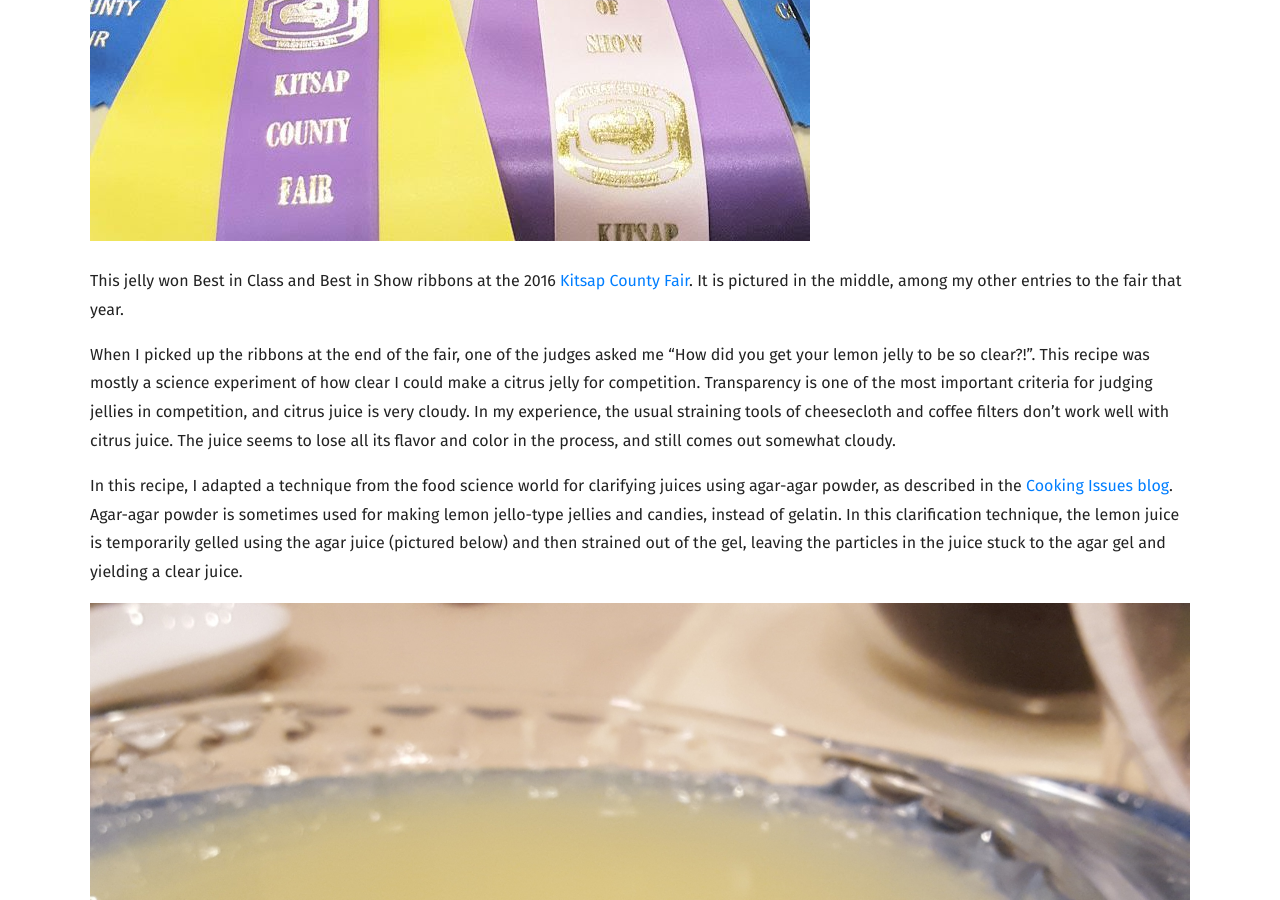
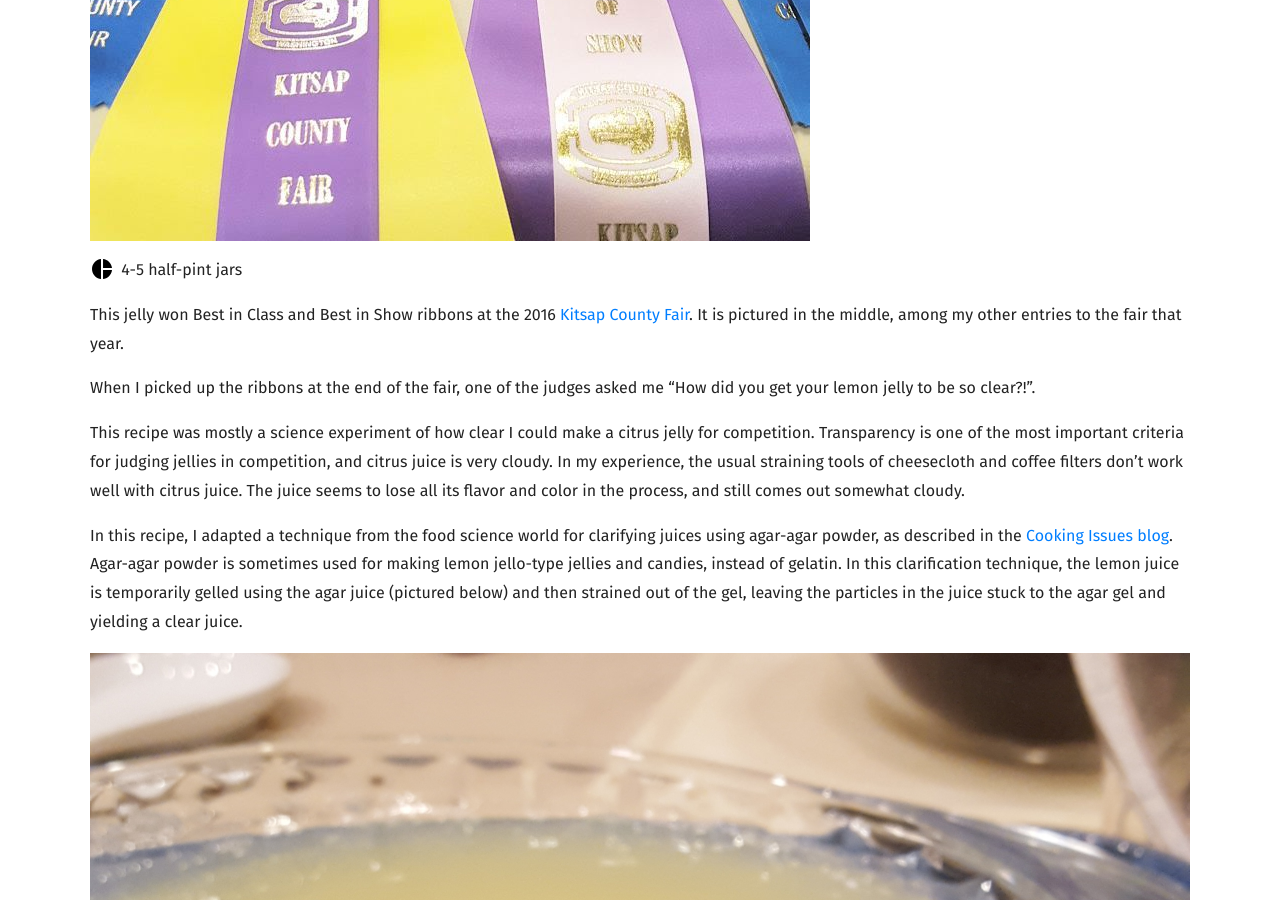
Before and after one commit to clareliguori/recipes, a Jekyll site: the page built from _posts/0000-00-00-lemon-jelly.md, in a window 1280 px wide and 900 px high, scrolled down 999 px. Built offline with Jekyll 4.4.1, drawn with Linux system fonts in a browser that asks for light colours; nearby versions of some CDN libraries.

Commit message:
Move adapted from below post

```diff
--- a/_layouts/post.html
+++ b/_layouts/post.html
@@ -9,6 +9,16 @@
 	</div>
 	{% endif %}
 
+	<ul id="recipe" class="recipe-overview">
+		<li title="Servings">{% include recipe-icon.html icon="quantity" %}<span>{{ page.recipe.servings }}</span></li>
+		{% if page.recipe.prep %}
+			<li title="Prep Time">{% include recipe-icon.html icon="time" %}<span>{{ page.recipe.prep }}</span></li>
+		{% endif %}
+		{% if page.recipe.cook %}
+			<li title="Cook Time">{% include recipe-icon.html icon="cook" %}<span>{{ page.recipe.cook }}</span></li>
+		{% endif %}
+	</ul>
+
 	{% if page.adapted_from %}
 	<div class="original-recipe">
 		Adapted from <a href="{{ page.adapted_from.link }}">{{ page.adapted_from.author }}'s {{ page.adapted_from.recipe_name }}</a>
@@ -18,16 +28,6 @@
 	<div class="recipe-body">
 		{{ content }}
 	</div>
-
-	<ul id="recipe" class="recipe-overview">
-		<li title="Servings">{% include recipe-icon.html icon="quantity" %}<span>{{ page.recipe.servings }}</span></li>
-		{% if page.recipe.prep %}
-			<li title="Prep Time">{% include recipe-icon.html icon="time" %}<span>{{ page.recipe.prep }}</span></li>
-		{% endif %}
-		{% if page.recipe.cook %}
-			<li title="Cook Time">{% include recipe-icon.html icon="cook" %}<span>{{ page.recipe.cook }}</span></li>
-		{% endif %}
-	</ul>
 
 	<div class="recipe-contents">
 		<div class="ingredients">
--- a/_posts/0000-00-00-lemon-jelly.md
+++ b/_posts/0000-00-00-lemon-jelly.md
@@ -38,6 +38,7 @@
 
 When I picked up the ribbons at the end of the fair, one of the judges asked me "How did you get your lemon jelly to be so clear?!".
 <!--more-->
+
 This recipe was mostly a science experiment of how clear I could make a citrus jelly for competition.
 Transparency is one of the most important criteria for judging jellies in competition, and citrus juice is very cloudy.
 In my experience, the usual straining tools of cheesecloth and coffee filters don't work well with citrus juice.
```
Also changed, not shown: _posts/0000-00-00-pineapple-jalapeno-jelly.md (+1 -0 lines).
